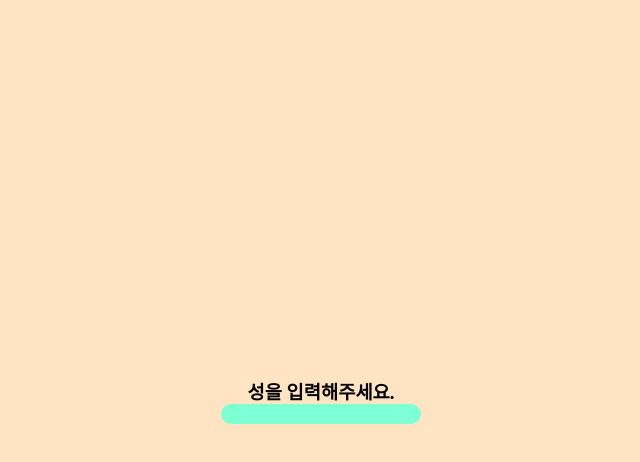
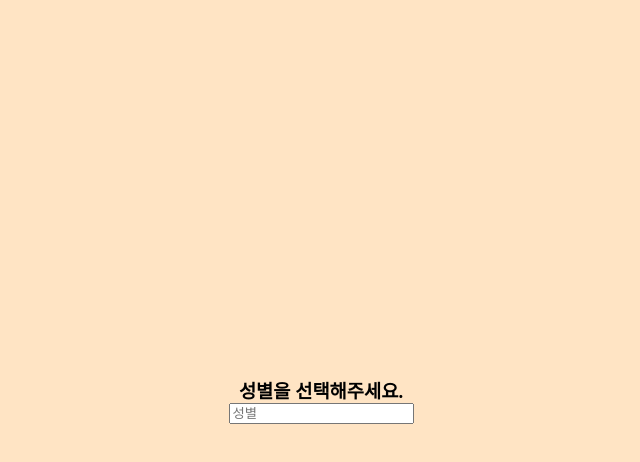
Before and after one commit to jueunhong/MyMBTI, a React (Create React App) app in the folder mbti-test/: page / in a window 1280 px wide. Both pictures are taken after a click on the button "시작하기". Shown: the top 462 px of the page, without its empty margins (319-959 px from the left). Built offline with nearby package versions, Linux system fonts and the light colour scheme.

Commit message:
Bottomsheet에서 성별 선택하기

```diff
--- a/mbti-test/src/pages/HomeForm.js
+++ b/mbti-test/src/pages/HomeForm.js
@@ -6,9 +6,18 @@ import styled from "styled-components";
 
 
 
-const BottomSheet = ({closeBottom}) => {
+const BottomSheet = ({closeBottom, getGender}) => {
 
-  const onClick = () => closeBottom();
+  const onClick = () => {
+    closeBottom();
+  }
+
+  const onClickLi = (event) => {
+    closeBottom();
+    getGender(event.target.innerText);
+  }
+
+
 
 return(
     <>
@@ -16,10 +25,17 @@ return(
       <StyledBottomSheet>
         <StyledBottomSheetHeader>
           <div>
-            <span>성을 입력해주세요.</span>
-            <span onClick={onClick}>X</span>
+            <p>성별을 선택해주세요.</p>
           </div>
+          <span onClick={onClick}>X</span>
         </StyledBottomSheetHeader>
+        <form>
+          <ul>
+            <li onClick={onClickLi}>여자</li>
+            <li onClick={onClickLi}>남자</li>
+            <li onClick={onClickLi}>관계없음</li>
+          </ul>
+        </form>
       </StyledBottomSheet>
     </>
 )
@@ -30,12 +46,19 @@ const HomeForm = () => {
     const [isBottomOpen, setIsBottomOpen] = useState(false);
     const onClick = () => setIsBottomOpen(prev => !prev);
     const closeBottom = () => setIsBottomOpen(prev => !prev);
+    const [gender, setGender] = useState("");
+    const getGender = (event) => setGender(prev=> event);
+
 
     return(
         <div className={styles.Container}>
-            <h3>성을 입력해주세요.</h3>
-            <button onClick={onClick}></button>
-            {isBottomOpen && <BottomSheet closeBottom={closeBottom}/>}
+            <h3>성별을 선택해주세요.</h3>
+            <input
+              type="text"
+              placeholder="성별"
+              value={gender}
+              onClick={onClick}></input>
+            {isBottomOpen && <BottomSheet closeBottom={closeBottom} getGender={getGender}/>}
         </div>
     )
 }
@@ -66,6 +89,14 @@ const StyledBottomSheet = styled.div`
   bottom: 0;
   border-radius: 1rem 1rem 0 0;
   background-color: white;
+  animation-duration: 2s;
+  animation-name: slidein;
+  & > form> ul {
+    list-style: none;
+  }
+  & > form > ul > li {
+    cursor: pointer;
+  }
 `;
 
 const StyledBottomSheetHeader = styled.div`
@@ -76,10 +107,19 @@ const StyledBottomSheetHeader = styled.div`
   border-bottom: 0.1rem;
   & > div {
     font-weight: 600;
-    font-size: 1.4rem;
+    font-size: 1.2rem;
     line-height: 1.7rem;
     position: absolute;
     left: 50%;
     transform: translateX(-50%);
   }
+
+  & > span {
+    font-weight: 600;
+    position: absolute;
+    right: 10%;
+    top: 5%;
+    cursor: pointer;
+
+  }
 `;
```
